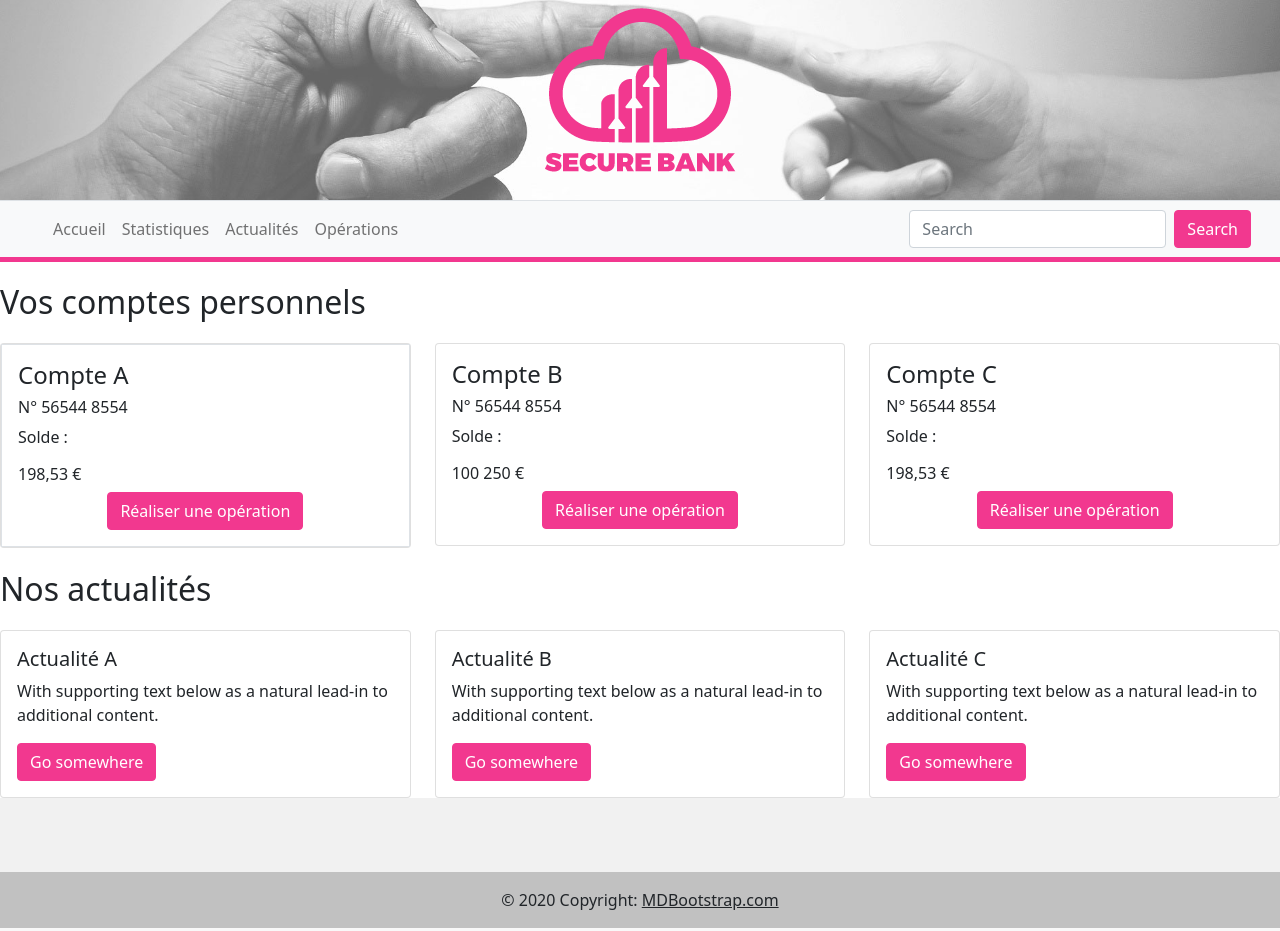
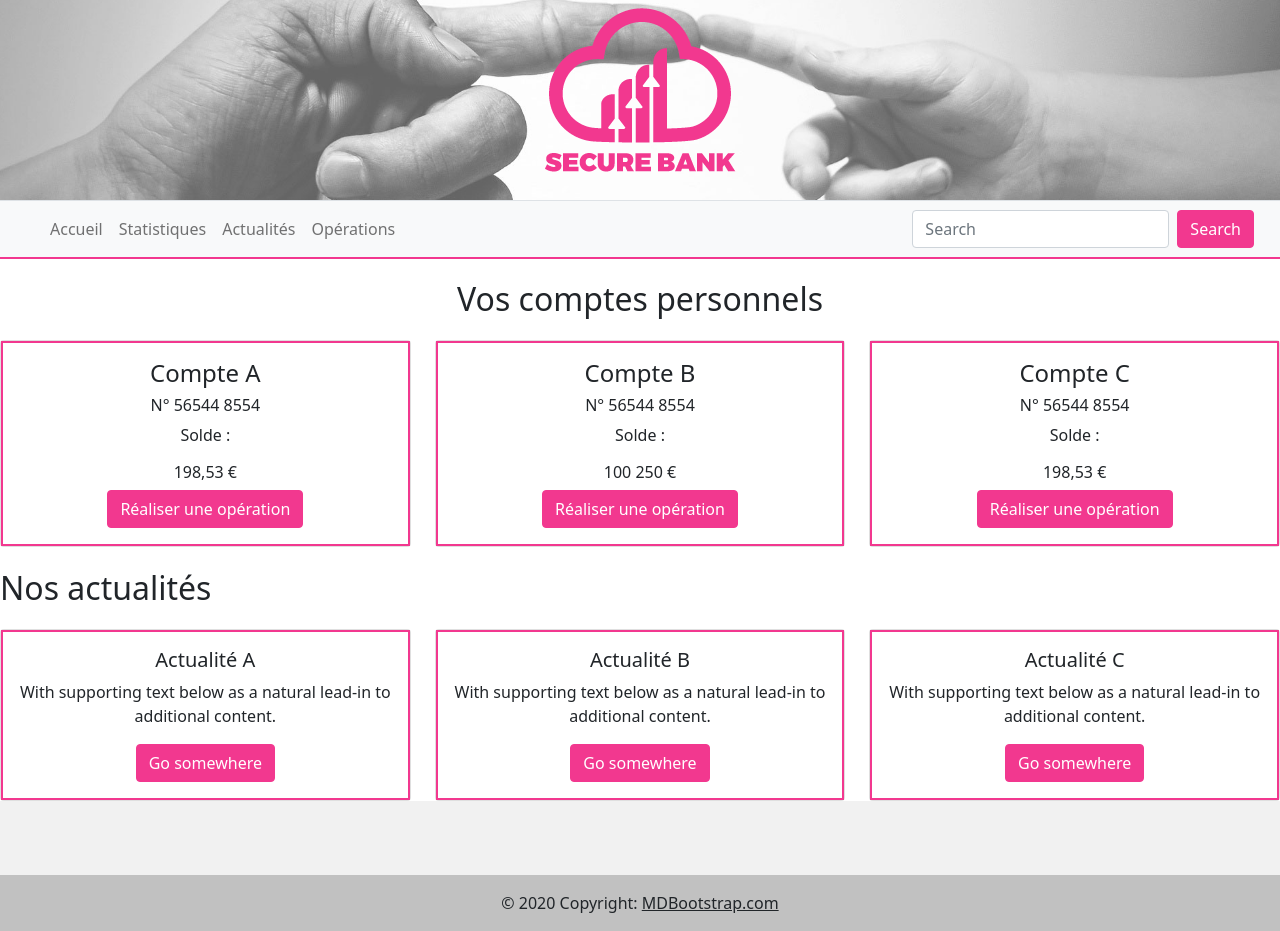
Before and after one commit to laurinaT/banque_php, a PHP site: page / in a window 1280 px wide. Run offline with PHP 8.4, Linux system fonts and the light colour scheme.

Commit message:
site reconstitué en php

```diff
--- a/actualites.php
+++ b/actualites.php
@@ -6,9 +6,7 @@
 
 	<div id="cards" class="container-main lg-col-9">
 
-
-
-    <div id="Articles">
+		<div id="Articles" class="text-center">
 			<h1>Nos actualités</h1>
 			<div id="comptes" class="row">
 
@@ -19,4 +17,6 @@
 
 <?php include ('footer.php'); ?>
 
+<script src="js/actualites.js"></script>
+
 <?php include ('end_page.php'); ?>
--- a/articles.php
+++ b/articles.php
@@ -3,28 +3,28 @@
       <div id="comptes" class="row">
         <div class="col-sm-4">
           <div class="card">
-            <div class="card-body">
+            <div class="card-body border-pink text-center">
               <h5 class="card-title">Actualité A</h5>
               <p class="card-text">With supporting text below as a natural lead-in to additional content.</p>
-              <a href="#" class="btn btn-pink btn-pink:hover">Go somewhere</a>
+              <a href="#" class="btn btn-pink">Go somewhere</a>
             </div>
           </div>
         </div>
         <div class="col-sm-4">
           <div class="card">
-            <div class="card-body">
+            <div class="card-body border-pink text-center">
               <h5 class="card-title">Actualité B</h5>
               <p class="card-text">With supporting text below as a natural lead-in to additional content.</p>
-              <a href="#" class="btn btn-pink btn-pink:hover">Go somewhere</a>
+              <a href="#" class="btn btn-pink">Go somewhere</a>
             </div>
           </div>
         </div>
         <div class="col-sm-4">
           <div class="card">
-            <div class="card-body">
+            <div class="card-body border-pink text-center">
               <h5 class="card-title">Actualité C</h5>
               <p class="card-text">With supporting text below as a natural lead-in to additional content.</p>
-              <a href="#" class="btn btn-pink btn-pink:hover">Go somewhere</a>
+              <a href="#" class="btn btn-pink">Go somewhere</a>
             </div>
           </div>
         </div>
--- a/cards.php
+++ b/cards.php
@@ -1,45 +1,45 @@
  <div id="cards" class="container-main lg-col-9">
 
 
-    <div>
+    <div class="text-center">
 		<h1>Vos comptes personnels</h1>
 		<div class="row"></div>
 		<div id="comptes" class="row">
 			<div class="col-sm-4">
 			<div class="card">
-				<div class="card-body border border-pink">
+				<div class="card-body border-pink text-center">
 				<h4 class="card-title">Compte A</h4>
 				<h6 class="card-title">N° 56544 8554</h6>
 				<p class="card-text">Solde :</p>
 				<h6 class="card-text">198,53 €</h6>
 				<div class="text-center">
-				<a href="#" class="btn btn-pink btn-pink:hover">Réaliser une opération</a>
+				<a href="#" class="btn btn-pink">Réaliser une opération</a>
 				</div>
 				</div>
 			</div>
 			</div>
 			<div class="col-sm-4">
 			<div class="card">
-				<div class="card-body">
+				<div class="card-body border-pink text-center">
 				<h4 class="card-title">Compte B</h4>
 				<h6 class="card-title">N° 56544 8554</h6>
 				<p class="card-text">Solde :</p>
 				<h6 class="card-text">100 250 €</h6>
 				<div class="text-center">
-					<a href="#" class="btn btn-pink btn-pink:hover">Réaliser une opération</a>
+					<a href="#" class="btn btn-pink">Réaliser une opération</a>
 					</div>
 				</div>
 			</div>
 			</div>
 			<div class="col-sm-4">
 			<div class="card">
-				<div class="card-body">
+				<div class="card-body border-pink text-center">
 				<h4 class="card-title">Compte C</h4>
 				<h6 class="card-title">N° 56544 8554</h6>
 				<p class="card-text">Solde :</p>
 				<h6 class="card-text">198,53 €</h6>
 				<div class="text-center">
-					<a href="#" class="btn btn-pink btn-pink:hover">Réaliser une opération</a>
+					<a href="#" class="btn btn-pink">Réaliser une opération</a>
 					</div>
 				</div>
 			</div>
--- a/css/main.css
+++ b/css/main.css
@@ -92,9 +92,10 @@
 .bg-pink {
     --bs-bg-opacity: 1;
     background-color: var(--pink) !important;
+	color: #fff;
 }
 .border-pink{
-border: solid 5px var(--pink);
+border: solid 2px var(--pink);
 }
 
 /* ------------------------------ buttons ----------- */
--- a/end_page.php
+++ b/end_page.php
@@ -2,9 +2,6 @@
   <script src="https://cdn.jsdelivr.net/npm/bootstrap@5.1.3/dist/js/bootstrap.bundle.min.js" integrity="sha384-ka7Sk0Gln4gmtz2MlQnikT1wXgYsOg+OMhuP+IlRH9sENBO0LRn5q+8nbTov4+1p" crossorigin="anonymous"></script>
   <script src="js/vendor/modernizr-3.11.2.min.js"></script>
   <script src="js/plugins.js"></script>
-  <script src="js/main.js"></script>
-  <script src="js/index.js"></script>
-
 
 </body>
 
--- a/index.php
+++ b/index.php
@@ -1,17 +1,12 @@
-<?php include ('begin_page.php'); ?>
+<?php require ('begin_page.php'); ?>
 
-<?php include ('header.php'); ?>
+<?php require ('header.php'); ?>
 
-<?php include ('nav.php'); ?>
+<?php require ('nav.php'); ?>
 
+<?php require ('cards.php'); ?>
+<?php require ('articles.php'); ?>
 
-<?php include ('cards.php'); ?>
-<?php include ('articles.php'); ?>
+<?php require ('footer.php'); ?>
 
-
-
-
-
-<?php include ('footer.php'); ?>
-
-<?php include ('end_page.php'); ?>
+<?php require ('end_page.php'); ?>
--- a/operations_html.php
+++ b/operations_html.php
@@ -12,7 +12,7 @@
                             <p class="card-text">Solde :</p>
                             <h6 class="card-text">198,53 €</h6>
                             <div class="text-center">
-                                <a href="#" class="btn btn-outline-danger">Réaliser une opération</a>
+                                <a href="#" class="btn btn-pink">Réaliser une opération</a>
                             </div>
                         </div>
                     </div>
@@ -25,7 +25,7 @@
                             <p class="card-text">Solde :</p>
                             <h6 class="card-text">100 250 €</h6>
                             <div class="text-center">
-                                <a href="#" class="btn btn-outline-danger">Réaliser une opération</a>
+                                <a href="#" class="btn btn-pink">Réaliser une opération</a>
                             </div>
                         </div>
                     </div>
@@ -38,7 +38,7 @@
                             <p class="card-text">Solde :</p>
                             <h6 class="card-text">198,53 €</h6>
                             <div class="text-center">
-                                <a href="#" class="btn btn-outline-danger">Réaliser une opération</a>
+                                <a href="#" class="btn btn-pink">Réaliser une opération</a>
                             </div>
                         </div>
                     </div>
--- a/statistiques.php
+++ b/statistiques.php
@@ -12,4 +12,6 @@
 
 <?php include ('footer.php'); ?>
 
+<script src="js/statistiques.js"></script>
+
 <?php include ('end_page.php'); ?>
```
Also changed, not shown: js/actualites.js (added, +33 -0 lines), js/layer.js (added, +32 -0 lines), js/statistiques.js (added, +55 -0 lines), js/main.js (deleted), js/operations.js (added). Lines whose indentation alone changed are shown as unchanged.
